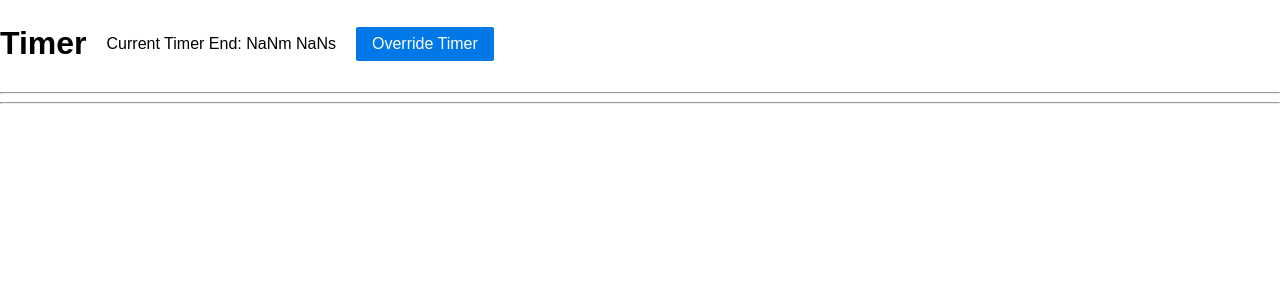
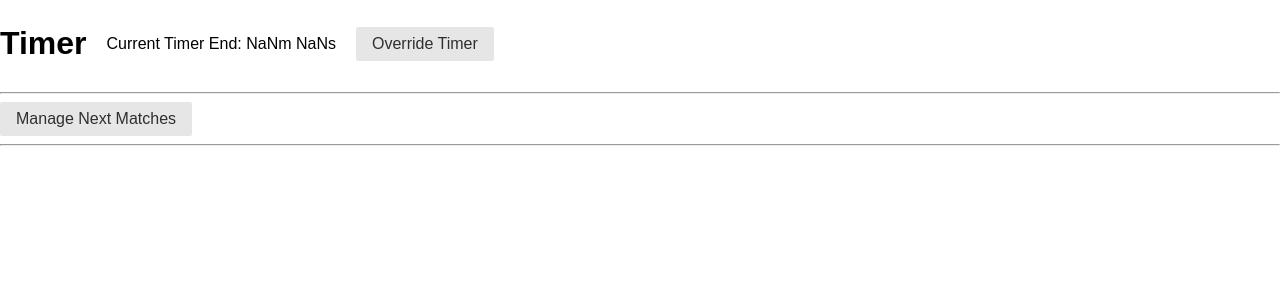
Before and after one commit to Malaber/turniere-match, a Flask app: page / in a window 1280 px wide. Shown: the part 46-346 px from the top of the page. Run offline with Flask 3, Linux system fonts and the light colour scheme; data that the repository does not hold is empty.

Commit message:
Collapsible Manage next matches section

```diff
--- a/templates/index.jinja2
+++ b/templates/index.jinja2
@@ -21,6 +21,8 @@
 </div>
 {% include 'timer.jinja2' %}
 <hr>
+<details>
+    <summary class="pure-button">Manage Next Matches</summary>
     {% for stage in stages %}
         {% if not stage.group or loop.first %} {# stages is an array of all groups and stages, this runs once for the group stage and once for every playoff stage #}
             {% with url=url_for('next_stage_matches', sid='group' if stage.group else stage['id']), button_text="Nächste Matches starten" %}
@@ -33,6 +35,7 @@
         {% endif %}
     {% endif %}
 {% endfor %}
+</details>
 <hr>
 {% for stage in stages %}
     <div class="stage">
--- a/templates/timer.jinja2
+++ b/templates/timer.jinja2
@@ -2,7 +2,7 @@
     <h1>Timer</h1>
     <p>Current Timer End: <span id="timer">{{ timer }}</span></p>
     <details id="timerFormsDetails">
-        <summary class="pure-button pure-button-primary">Override Timer</summary>
+        <summary class="pure-button pure-button">Override Timer</summary>
         <div id="timerForms">
             <form class="pure-form" action="{{ url_for('set_timer') }}" method="POST">
                 <fieldset>
```
Lines whose indentation alone changed are shown as unchanged.
